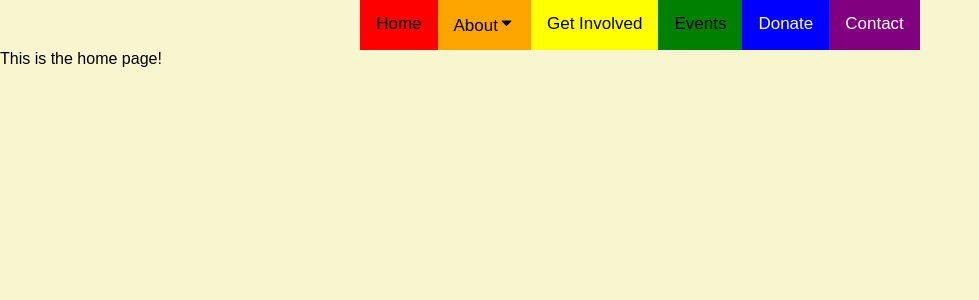
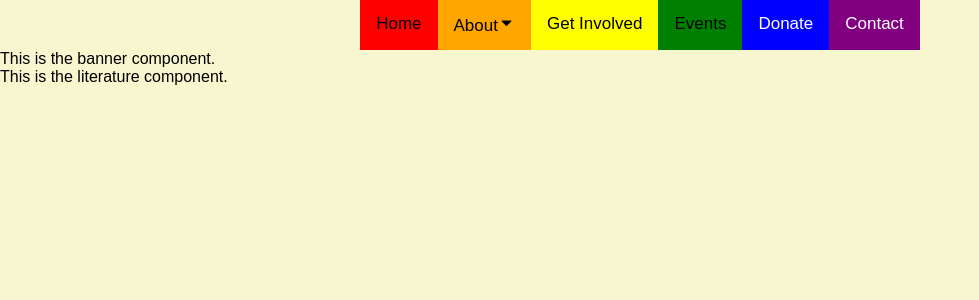
Before and after one commit to Jacobs1986/leitrim-pride, a React (Create React App) app: page / in a window 1280 px wide. Shown: the top 300 px of the page, without its empty margins (0-979 px from the left). Built offline with nearby package versions, Linux system fonts and the light colour scheme; the HTML template or start-up script is replaced by a standard one.

Commit message:
Imported components to the home-page

```diff
--- a/src/pages/home-page.js
+++ b/src/pages/home-page.js
@@ -1,7 +1,14 @@
 import React from "react";
+
+// Import components
+import HomePageBanner from "../components/homePage/banner";
+import HomePageLit from "../components/homePage/literature";
 
 export default function Home() {
     return (
-        <div>This is the home page!</div>
+        <div>
+            <HomePageBanner />
+            <HomePageLit />
+        </div>
     );
 };
```
